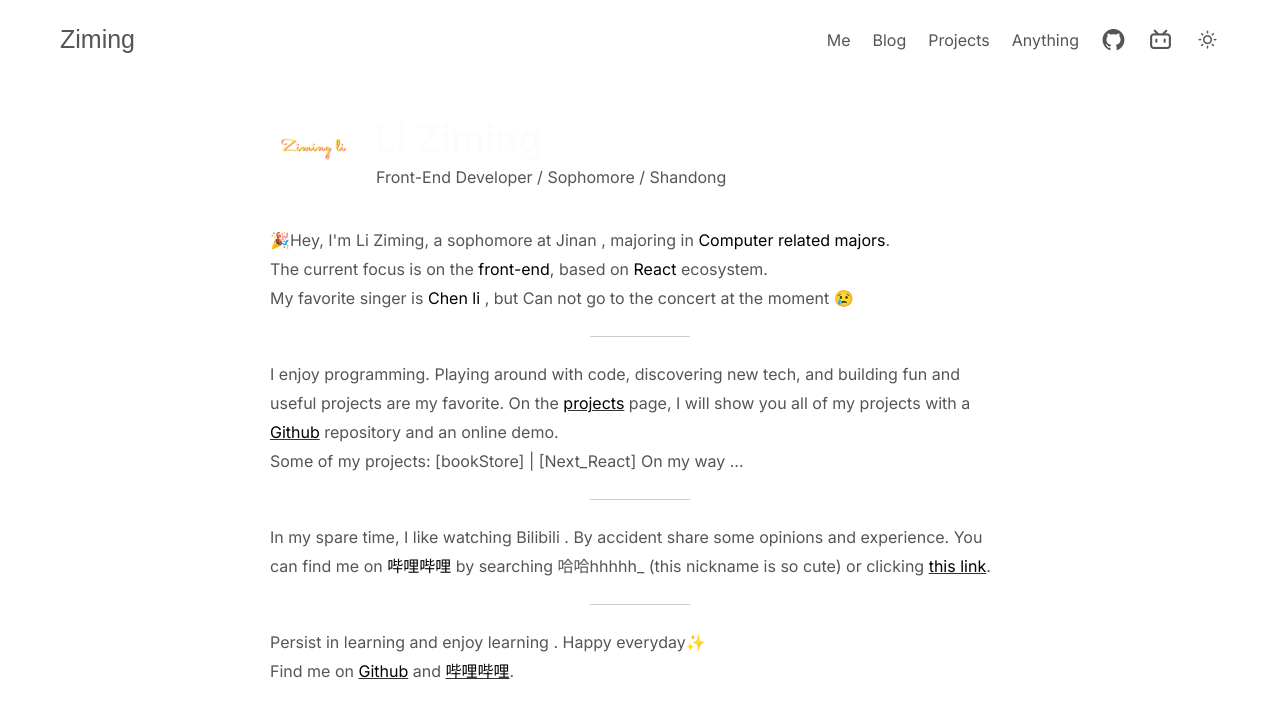
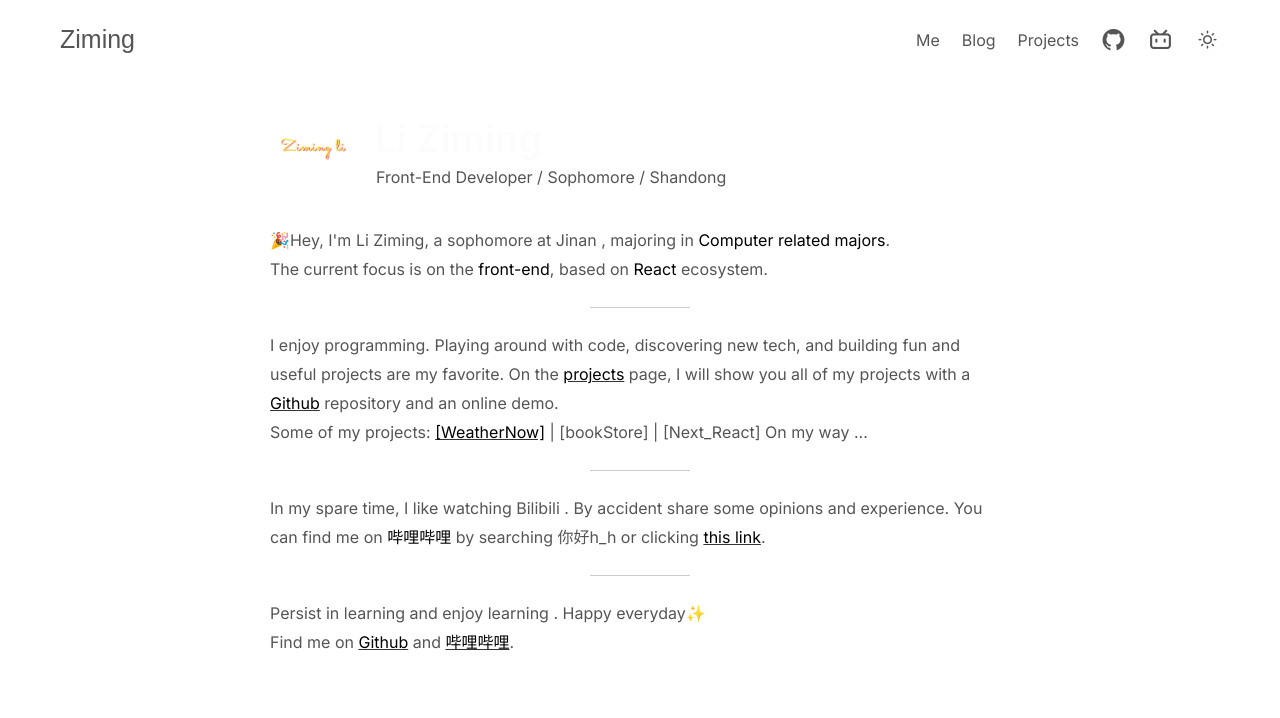
Before and after one commit to Liziming726/ownBlog, a Next.js app: page / in a window 1280 px wide. Shown: the top 718 px of the page. Built offline with nearby package versions, Linux system fonts and the light colour scheme; a web font is replaced by a local one.

Commit message:
Add files via upload

```diff
--- a/components/Home/Content.js
+++ b/components/Home/Content.js
@@ -6,60 +6,70 @@
  * @FilePath: \liziming\components\Home\Content.js
  * @Description: 这是默认设置,请设置`customMade`, 打开koroFileHeader查看配置 进行设置: https://github.com/OBKoro1/koro1FileHeader/wiki/%E9%85%8D%E7%BD%AE
  */
-import utilStyles from '../../styles/util.module.css';
-import styls from '../../styles/Content.module.css';
-import Divider from '../Divider';
-import Link from 'next/link';
+import utilStyles from "../../styles/util.module.css";
+import styls from "../../styles/Content.module.css";
+import Divider from "../Divider";
+import Link from "next/link";
 
 const Content = () => {
   return (
     <div className={`${styls.content} ${utilStyles.plain}`}>
       <article>
         <p>
-          🎉Hey, I&apos;m Li Ziming, a sophomore at{' '} Jinan
-          , majoring in{' '}
-          <span className={utilStyles.stress}>Computer related majors</span>.{' '}
+          🎉Hey, I&apos;m Li Ziming, a sophomore at Jinan , majoring in{" "}
+          <span className={utilStyles.stress}>Computer related majors</span>.{" "}
         </p>
         <p>
-          The current focus is on the{' '}
-          <span className={utilStyles.stress}>front-end</span>, based on{' '}
+          The current focus is on the{" "}
+          <span className={utilStyles.stress}>front-end</span>, based on{" "}
           <span className={utilStyles.stress}>React</span> ecosystem.
         </p>
-        <p>
+        {/* <p>
         My favorite singer is<span className={utilStyles.stress}> Chen li </span>, but
         Can not go to the concert at the moment 😢
+        </p> */}
+      </article>
+      <Divider />
+      <article>
+        <p>
+          I enjoy programming. Playing around with code, discovering new tech,
+          and building fun and useful projects are my favorite. On the{" "}
+          <a className={utilStyles.textLink}>projects</a> page, I will show you
+          all of my projects with a{" "}
+          <a
+            href="https://github.com/Liziming726"
+            className={utilStyles.textLink}
+            rel="noreferrer"
+            target="_blank"
+          >
+            Github
+          </a>{" "}
+          repository and an online demo.{" "}
+        </p>
+        <p>
+          Some of my projects:{" "}
+          <a
+            href="https://weathernow.fun"
+            className={utilStyles.textLink}
+            rel="noreferrer"
+            target="_blank"
+          >
+            [WeatherNow]
+          </a>{" "}
+          | [bookStore] | [Next_React] On my way ...
         </p>
       </article>
       <Divider />
       <article>
         <p>
-          I enjoy programming. Playing around with code, discovering new tech,
-          and building fun and useful projects are my favorite. On the{' '}
-            <a className={utilStyles.textLink}>projects</a>{' '}
-          page, I will show you all of my projects with a{' '}
+          In my spare time, I like watching Bilibili . By accident share some
+          opinions and experience. You can find me on{" "}
+          <span className={utilStyles.stress}>哔哩哔哩</span> by searching
+          你好h_h or clicking{" "}
           <a
-            href='https://github.com/Liziming726'
-            className={utilStyles.textLink}
-            rel='noreferrer'
-            target='_blank'
-          >
-            Github
-          </a>{' '}
-          repository and an online demo.{' '}
-        </p>
-        <p>Some of my projects: [bookStore] | [Next_React] On my way ...</p>
-      </article>
-      <Divider />
-      <article>
-        <p>
-          In my spare time, I like watching Bilibili . By accident
-          share some opinions and experience. You can find me
-          on <span className={utilStyles.stress}>哔哩哔哩</span> by searching
-          哈哈hhhhh_ (this nickname is so cute) or clicking{' '}
-          <a
-            href='https://space.bilibili.com/500442786'
-            rel='noreferrer'
-            target='_blank'
+            href="https://space.bilibili.com/500442786"
+            rel="noreferrer"
+            target="_blank"
             className={utilStyles.textLink}
           >
             this link
@@ -69,22 +79,22 @@ const Content = () => {
       </article>
       <Divider />
       <article>
-      <p>Persist in learning and enjoy learning . Happy everyday✨</p>
+        <p>Persist in learning and enjoy learning . Happy everyday✨</p>
         <p>
-          Find me on{' '}
+          Find me on{" "}
           <a
-            href='https://github.com/Liziming726'
-            rel='noreferrer'
-            target='_blank'
+            href="https://github.com/Liziming726"
+            rel="noreferrer"
+            target="_blank"
             className={utilStyles.textLink}
           >
             Github
-          </a>{' '}
-          and{' '}
+          </a>{" "}
+          and{" "}
           <a
-            href='https://space.bilibili.com/500442786'
-            rel='noreferrer'
-            target='_blank'
+            href="https://space.bilibili.com/500442786"
+            rel="noreferrer"
+            target="_blank"
             className={utilStyles.textLink}
           >
             哔哩哔哩
--- a/components/NavBar.js
+++ b/components/NavBar.js
@@ -42,11 +42,6 @@ const NavBar = ({ setMode, mode }) => {
             &#xe650;
           </span>
         </Link>
-        <Link href='/anything'>
-            <span className={`iconfont ${styles.mobile} ${styles.icon}`}>
-            &#xe68c;
-            </span>
-        </Link>
 
         {/* Laptop Link */}
         <Link href='/'>
@@ -57,9 +52,6 @@ const NavBar = ({ setMode, mode }) => {
         </Link>
         <Link href='/project'>
           <a className={`${styles.link} ${styles.laptop}`}>Projects</a>
-        </Link>
-        <Link href='/anything'>
-            <a className={`${styles.link} ${styles.laptop}`}>Anything</a>
         </Link>
 
         {/* Other Icon */}
--- a/pages/project.js
+++ b/pages/project.js
@@ -21,6 +21,12 @@ const Project = () => {
       <div className={styles.container}>
         <p className={styles.title}>Projects</p>
         <div className={styles.list}>
+        <Item
+            name='Weather Now'
+            description='A Weather website. visit https://www.weathernow.fun/'
+            icon='&#xe64b;'
+            repo='https://www.weathernow.fun/'
+          />
           <Item
             name='Todo_List'
             description='A Todo List demo. visit https://www.musicli.live/'
```
